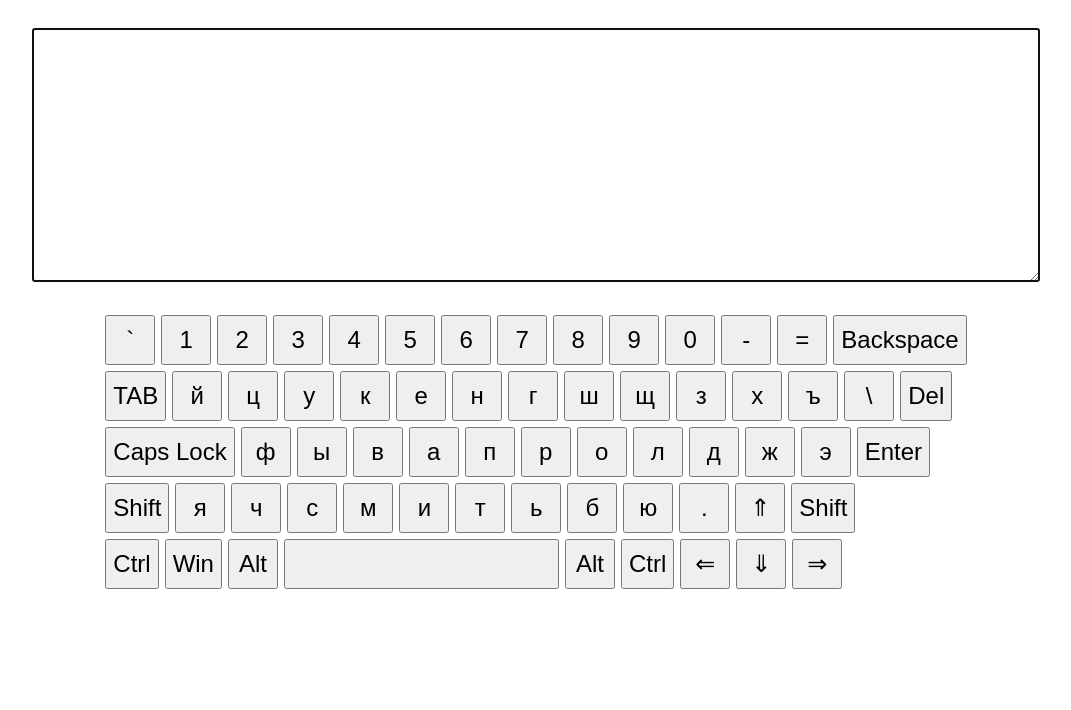
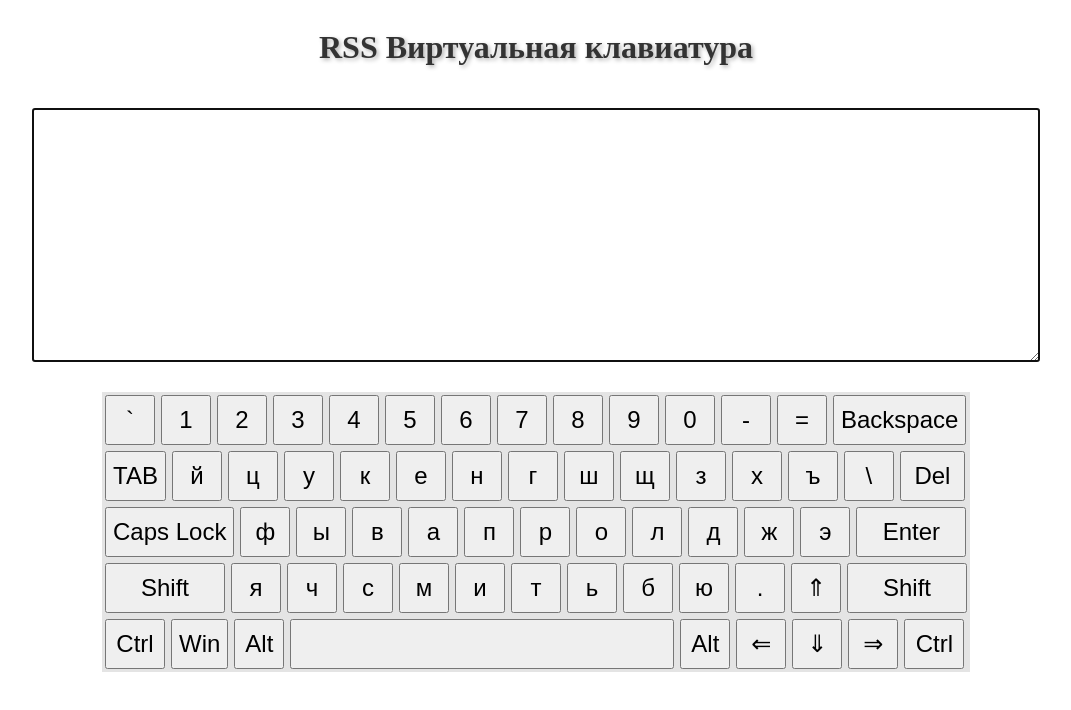
Before and after one commit to wellder00/virtual-keyboard, a website with bundled scripts: page index.html in a window 1280 px wide. Shown: the whole page, without its empty margins (104-1175 px from the left). Built offline with nearby package versions, Linux system fonts and the light colour scheme.

```diff
--- a/assets/js/arr.js
+++ b/assets/js/arr.js
@@ -3,7 +3,7 @@
   ['Tab', 'KeyQ', 'KeyW', 'KeyE', 'KeyR', 'KeyT', 'KeyY', 'KeyU', 'KeyI', 'KeyO', 'KeyP', 'BracketLeft', 'BracketRight', 'Backslash', 'Delete'],
   ['CapsLock', 'KeyA', 'KeyS', 'KeyD', 'KeyF', 'KeyG', 'KeyH', 'KeyJ', 'KeyK', 'KeyL', 'Semicolon', 'Quote', 'Enter'],
   ['ShiftLeft', 'KeyZ', 'KeyX', 'KeyC', 'KeyV', 'KeyB', 'KeyN', 'KeyM', 'Comma', 'Period', 'Slash', 'ArrowUp', 'ShiftRight'],
-  ['ControlLeft', 'MetaLeft', 'AltLeft', 'Space', 'AltRight', 'ControlRight', 'ArrowLeft', 'ArrowDown', 'ArrowRight']
+  ['ControlLeft', 'MetaLeft', 'AltLeft', 'Space', 'AltRight', 'ArrowLeft', 'ArrowDown', 'ArrowRight', 'ControlRight',]
 ]
 
 export const EN_LAYOUT = [
@@ -11,7 +11,7 @@
   ['TAB', 'q', 'w', 'e', 'r', 't', 'y', 'u', 'i', 'o', 'p', '[', ']', '\\', 'Del'],
   ['Caps Lock', 'a', 's', 'd', 'f', 'g', 'h', 'j', 'k', 'l', ';', "'", 'Enter'],
   ['Shift', 'z', 'x', 'c', 'v', 'b', 'n', 'm', ',', '.', '/', '⇑', 'Shift'],
-  ['Ctrl', 'Win', 'Alt', ' ', 'Alt', 'Ctrl', '⇐', '⇓', '⇒']
+  ['Ctrl', 'Win', 'Alt', ' ', 'Alt', '⇐', '⇓', '⇒', 'Ctrl']
 ]
 
 export const RU_LAYOUT = [
@@ -19,7 +19,7 @@
   ['TAB', 'й', 'ц', 'у', 'к', 'е', 'н', 'г', 'ш', 'щ', 'з', 'х', 'ъ', '\\', 'Del'],
   ['Caps Lock', 'ф', 'ы', 'в', 'а', 'п', 'р', 'о', 'л', 'д', 'ж', 'э', 'Enter'],
   ['Shift', 'я', 'ч', 'с', 'м', 'и', 'т', 'ь', 'б', 'ю', '.', '⇑', 'Shift'],
-  ['Ctrl', 'Win', 'Alt', ' ', 'Alt', 'Ctrl', '⇐', '⇓', '⇒']
+  ['Ctrl', 'Win', 'Alt', ' ', 'Alt', '⇐', '⇓', '⇒', 'Ctrl']
 ]
 export const GENERATOR_ARR = Array.from({ length: 5 }, () => []);
 export const DOBLE_ARR = Array.from({ length: 5 }, () => []);
--- a/assets/js/vk.js
+++ b/assets/js/vk.js
@@ -9,6 +9,11 @@
 } from './arr.js';
 import { change } from './changeButton.js';
 import { Key } from './class.js';
+
+const TITLE = document.createElement('h1');
+document.body.appendChild(TITLE);
+TITLE.textContent = 'RSS Виртуальная клавиатура';
+TITLE.classList.add('title');
 
 // создание текстового поля
 const AREA = document.createElement('textarea');
@@ -94,8 +99,18 @@
   CAPS.classList.toggle('active');
 });
 
-CAPS.addEventListener('keydown', (e) => {
+document.addEventListener('keydown', (e) => {
   if (e.code === 'CapsLock') {
     CAPS.classList.toggle('active');
   }
 });
+
+// Сброс стилей для таб и альт и вставка символов в пробел
+window.onkeydown = (e) => {
+  if (e.code === 'Tab') {
+    e.preventDefault();
+    AREA.value += '    ';
+  } else if (e.code === 'AltLeft' || e.code === 'AltRight') {
+    e.preventDefault();
+  }
+}
--- a/assets/style/style.scss
+++ b/assets/style/style.scss
@@ -3,6 +3,10 @@
   flex-direction: column;
   justify-content: center;
   align-items: center;
+}
+.title{
+  color: #333333;
+  text-shadow: 2px 2px 4px rgba(0, 0, 0, 0.3), -2px -2px 4px rgba(255, 255, 255, 0.3);
 }
 .area {
   margin-top: 20px;
@@ -12,6 +16,7 @@
 
 .wrapper {
   margin-top: 30px;
+  background-color: rgba(128, 128, 128, 0.214);
 }
 
 .container-row {
@@ -24,13 +29,42 @@
   margin: 3px;
   font-size: 1.5rem;
   cursor: pointer;
-}
-
-.space {
-  width: 275px;
+  user-select: none;
 }
 
 .active {
   background-color: rgba(169, 168, 168, 0.885);
   border-radius: 20%;
 }
+
+.space {
+  width: 384px;
+}
+
+.shiftright {
+  width: 120px;
+}
+
+.shiftleft {
+  width: 120px;
+}
+
+.enter {
+  width: 100px;
+}
+
+.delete {
+  width: 65px;
+}
+
+.enter {
+  width: 110px;
+}
+
+.controlleft {
+  width: 60px;
+}
+
+.controlright {
+  width: 60px;
+}
```
Also changed, not shown: assets/style/style.css, 1 other file.
